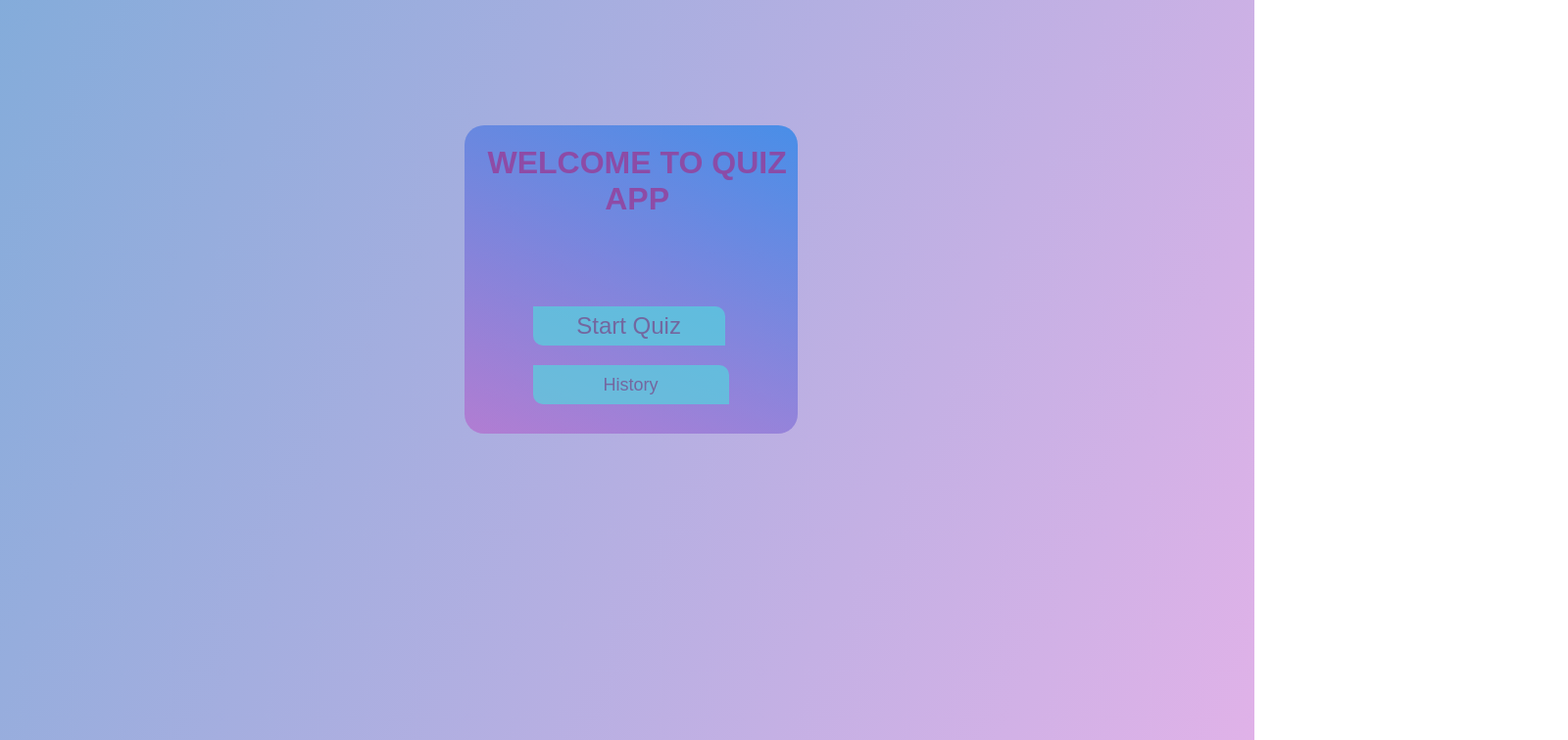
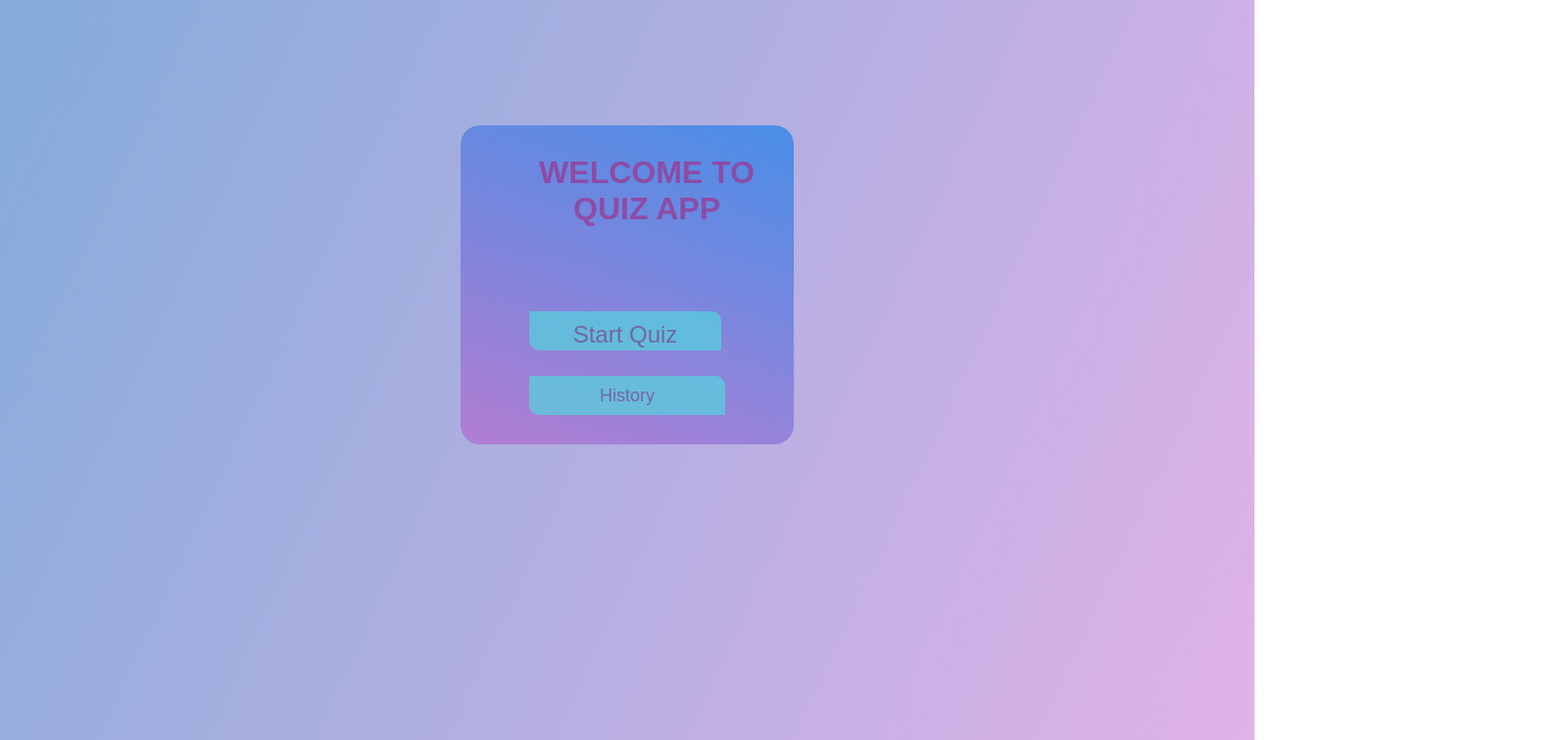
Before and after one commit to annsh97/final-project-quiz-app, a React (Create React App) app: page / in a window 1280 px wide. Shown: the top 756 px of the page at 98% size, 1600 px wide, since content can reach past the window. Built offline with nearby package versions, Linux system fonts and the light colour scheme.

Commit message:
fixed buttons

```diff
--- a/src/components/History/History.css
+++ b/src/components/History/History.css
@@ -2,7 +2,8 @@ h1 {
   text-transform: uppercase;
   font-weight: bold;
   color: rgba(152, 59, 150, 0.794);
-  padding: 20px 10px;
+  margin: 2% auto;
+  padding: 30px;
   text-align: center;
 }
 table {
--- a/src/components/Home/Home.css
+++ b/src/components/Home/Home.css
@@ -62,7 +62,6 @@ button:disabled {
   outline: none;
   background-color: rgb(213, 201, 185);
   margin-left: 5%;
-  cursor: pointer;
 }
 
 button:hover {
@@ -83,9 +82,8 @@ button:disabled {
   );
   border-radius: 20px;
   max-width: 300px;
-  margin-left: 12%;
-  margin-right: 10%;
+  margin: 2% auto;
 }
 h1 {
-  margin-left: -9%;
+  margin: 2% auto;
 }
--- a/src/components/QuestionTypes/Boolean.jsx
+++ b/src/components/QuestionTypes/Boolean.jsx
@@ -56,11 +56,11 @@ export const Boolean = (props) => {
             <span>false</span>
           </div>
         </div>
+        {!confirm && selected !== null && (
+          <button onClick={() => handleConfirm()}>Confirm</button>
+        )}
+        {confirm && <button onClick={() => props.onClick()}>Next</button>}
       </div>
-      {!confirm && selected !== null && (
-        <button onClick={() => handleConfirm()}>Confirm</button>
-      )}
-      {confirm && <button onClick={() => props.onClick()}>Next</button>}
     </div>
   );
 };
--- a/src/components/QuestionTypes/Multiple.jsx
+++ b/src/components/QuestionTypes/Multiple.jsx
@@ -76,13 +76,13 @@ export const Multiple = (props) => {
             </div>
           ))}
         </div>
+        {!confirm && !!selected.length && (
+          <button onClick={() => handleConfirm()} disabled={!selected}>
+            Confirm
+          </button>
+        )}
+        {confirm && <button onClick={() => props.onClick()}>Next</button>}
       </div>
-      {!confirm && !!selected.length && (
-        <button onClick={() => handleConfirm()} disabled={!selected}>
-          Confirm
-        </button>
-      )}
-      {confirm && <button onClick={() => props.onClick()}>Next</button>}
     </div>
   );
 };
--- a/src/components/QuestionTypes/Single.jsx
+++ b/src/components/QuestionTypes/Single.jsx
@@ -46,7 +46,6 @@ export const Single = (props) => {
             </div>
           ))}
         </div>
-      </div>
         {!confirm && selected && (
           <button
             className="btn"
@@ -62,6 +61,7 @@ export const Single = (props) => {
           </button>
         )}
       </div>
+    </div>
   );
 };
 
--- a/src/components/QuestionTypes/single.css
+++ b/src/components/QuestionTypes/single.css
@@ -1,6 +1,7 @@
 .score-section {
   cursor: pointer;
-  padding: 20px;
+  padding: 10px;
+  margin: 2% auto;
 }
 
 .question-content {
@@ -17,32 +18,33 @@
   height: 400px;
 }
 .btn {
-  margin-top: 200px;
-  margin-left: 40%;
-  margin-bottom: 200px;
+  margin: 2% auto;
+  padding: 10px;
 }
 
 .answer-options {
-  margin-bottom: 1rem;
-  font-size: 1.2rem;
+  font-size: 1rem;
 
   background: lightblue;
   border-radius: 1rem;
+  padding: 10px;
 }
 
 .active {
   background-color: rgb(127, 95, 168);
   border-radius: 15px;
+  padding: 10px;
 }
 
 .wrong {
   background-color: rgba(159, 56, 56, 0.873);
   border-color: rebeccapurple;
   border-radius: 15px;
+  padding: 10px;
 }
 .single-option {
   cursor: pointer;
-  padding: 20px;
+  padding: 10px;
 }
 h3 {
   font-size: larger;
--- a/src/components/Quiz/Quiz.css
+++ b/src/components/Quiz/Quiz.css
@@ -33,7 +33,6 @@ body {
   background-position: center;
   background-repeat: no-repeat;
   height: 100vh;
-  width: 100%;
 
   margin-left: 25%;
   margin-right: 25%;
@@ -50,6 +49,7 @@ body {
   );
   cursor: default;
   border-radius: 20px;
+  margin: 2% auto;
 }
 
 button {
@@ -61,10 +61,11 @@ button {
   background: transparent;
   outline: none;
   background-color: rgba(82, 216, 223, 0.675);
+  margin: 2% auto;
+  padding: 10px;
 }
 
 button:hover {
-  cursor: pointer;
   border: 2px solid #fff;
 }
 
--- a/src/components/TryAgain/tryagain.scss
+++ b/src/components/TryAgain/tryagain.scss
@@ -73,9 +73,7 @@
   margin-bottom: 10px;
 }
 .close-button {
-  margin-left: 90%;
-  margin-right: 40%;
-
+  margin: 2% auto;
   background-color: rgb(157, 93, 142);
   padding: 5px;
   border-radius: 10px;
```
Lines whose indentation alone changed are shown as unchanged.
